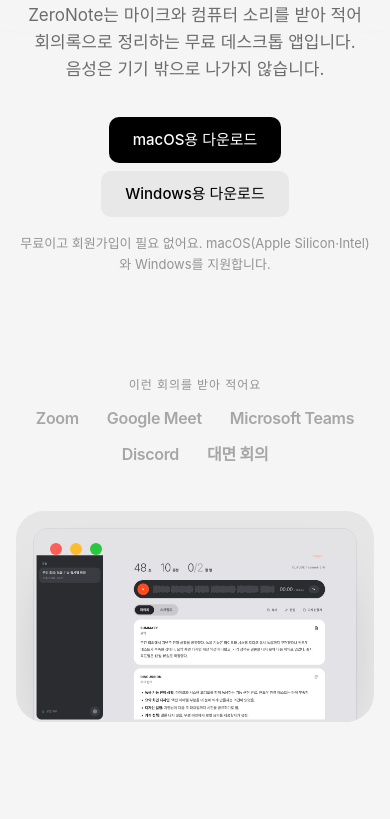
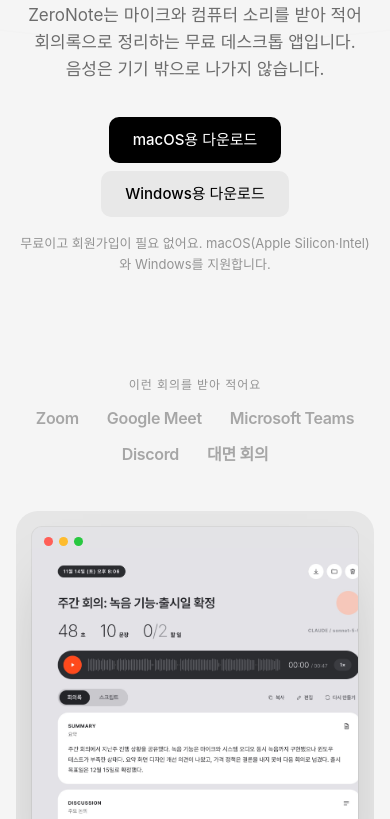
Before and after one commit to designzeroplus-pro/zeronote-site, a plain HTML site: page index.html in a window 390 px wide. Shown: the part 265-1084 px from the top of the page. Drawn offline with Linux system fonts and the light colour scheme; a web font is replaced by a local one.

Commit message:
모바일 깨짐 수정: 강제 다크 차단, 앱 화면 크게 자르기, 메뉴 위 가림막
Co-Authored-By: Claude Opus 5.5 <noreply@anthropic.com>
Claude-Session: https://claude.ai/code/session_01LPus3kyZ8NMk98j32zLEXE

```diff
--- a/assets/styles.css
+++ b/assets/styles.css
@@ -17,7 +17,8 @@
   --r-xl: 28px;
   --r-lg: 22px;
   --r-btn: 10px;
-  color-scheme: light;
+  /* 브라우저가 강제로 어둡게 바꾸면 버튼·스크린샷이 뒤집혀 깨지므로 밝은 화면으로 고정 */
+  color-scheme: only light;
 }
 
 * {
@@ -291,7 +292,7 @@ a {
 .window-bar {
   display: flex;
   gap: 8px;
-  padding: 14px 16px 0;
+  padding: 14px 16px 2px;
   background: #e3e3e6;
 }
 .window-bar i {
@@ -307,10 +308,9 @@ a {
   background: #28c840;
 }
 .window img {
+  display: block;
   width: 100%;
   height: auto;
-  margin-top: -40px;
-  clip-path: inset(40px 0 0 0);
 }
 
 /* ---------- 섹션 공통 ---------- */
@@ -1078,6 +1078,19 @@ code {
   gap: 6px;
 }
 
+/* 휴대폰: 떠 있는 메뉴 위로 본문이 비치지 않게 위쪽을 바탕색으로 가린다 */
+@media (max-width: 900px) {
+  body::before {
+    content: '';
+    position: fixed;
+    inset: 0 0 auto;
+    height: 84px;
+    z-index: 49;
+    pointer-events: none;
+    background: linear-gradient(var(--bg) 62%, rgba(245, 245, 245, 0));
+  }
+}
+
 /* ---------- 반응형 ---------- */
 @media (max-width: 900px) {
   .nav-links {
@@ -1131,6 +1144,27 @@ code {
     gap: 10px 28px;
     font-size: 16px;
   }
+  /* 앱 화면은 작게 줄이지 않고 회의록 부분을 크게 잘라 보여 준다 */
+  .showcase {
+    padding: 16px 16px 0;
+    border-radius: var(--r-lg);
+  }
+  .window {
+    border-radius: 10px 10px 0 0;
+  }
+  .window-bar {
+    gap: 6px;
+    padding: 10px 12px 2px;
+  }
+  .window-bar i {
+    width: 9px;
+    height: 9px;
+  }
+  .window img {
+    aspect-ratio: 1 / 1;
+    object-fit: cover;
+    object-position: 72% 0;
+  }
   .footer-grid {
     grid-template-columns: 1fr;
   }
--- a/index.html
+++ b/index.html
@@ -2,6 +2,7 @@
 <html lang="ko">
 <head>
   <meta charset="utf-8" />
+  <meta name="color-scheme" content="only light" />
   <meta name="viewport" content="width=device-width, initial-scale=1" />
   <title>ZeroNote — 봇 없이, 내 컴퓨터에서 끝나는 회의록</title>
   <meta name="description" content="ZeroNote는 마이크와 컴퓨터 소리를 받아 적어 회의록으로 정리하는 무료 데스크톱 앱입니다. 음성은 기기 밖으로 나가지 않고, 요약도 이 컴퓨터의 무료 AI로 합니다. 더 정확한 요약이 필요하면 내 Claude·ChatGPT 계정을 연결하세요." />
```
Also changed, not shown: download.html (+1 -0 lines).
